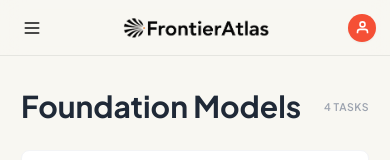
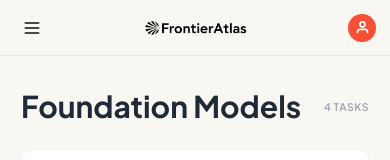
Before and after one commit to Deepak-Solanki04/Frontier_Atlas, a Next.js app: page / in a window 390 px wide. Shown: the top 160 px of the page. Built offline with nearby package versions, Linux system fonts and the light colour scheme.

Commit message:
fix(header): set exact task page responsive logo dimensions w-[160px] sm:w-[200px] xl:w-[240px] h-12 xl:h-14

```diff
--- a/components/Header.tsx
+++ b/components/Header.tsx
@@ -53,14 +53,14 @@ export default function Header() {
         </button>
         <Link
           href="/"
-          className="flex items-center justify-center xl:justify-start cursor-pointer absolute left-1/2 -translate-x-1/2 xl:relative xl:left-auto xl:-translate-x-0 w-[185px] sm:w-[230px] xl:w-[275px] h-[52px] xl:h-[58px]"
+          className="flex items-center justify-center xl:justify-start cursor-pointer absolute left-1/2 -translate-x-1/2 xl:relative xl:left-auto xl:-translate-x-0 w-[160px] sm:w-[200px] xl:w-[240px] h-12 xl:h-14"
         >
           <Image
             alt="Frontier Atlas"
             src="/logo.png"
             fill
-            className="object-contain object-center xl:object-left scale-[1.15] xl:scale-[1.18] xl:origin-left"
-            sizes="(max-width: 1280px) 230px, 275px"
+            className="object-contain object-center xl:object-left"
+            sizes="(max-width: 1280px) 200px, 240px"
             priority
           />
         </Link>
```
